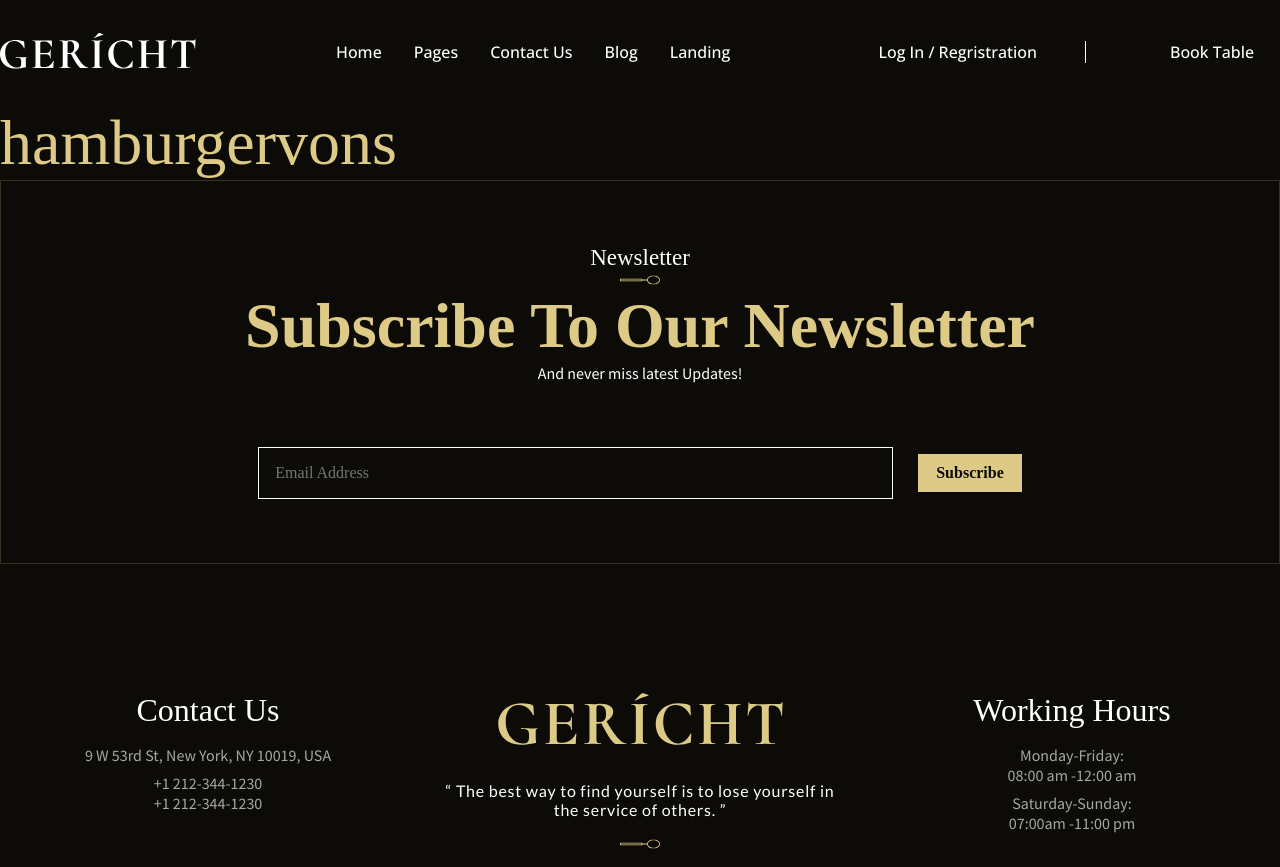
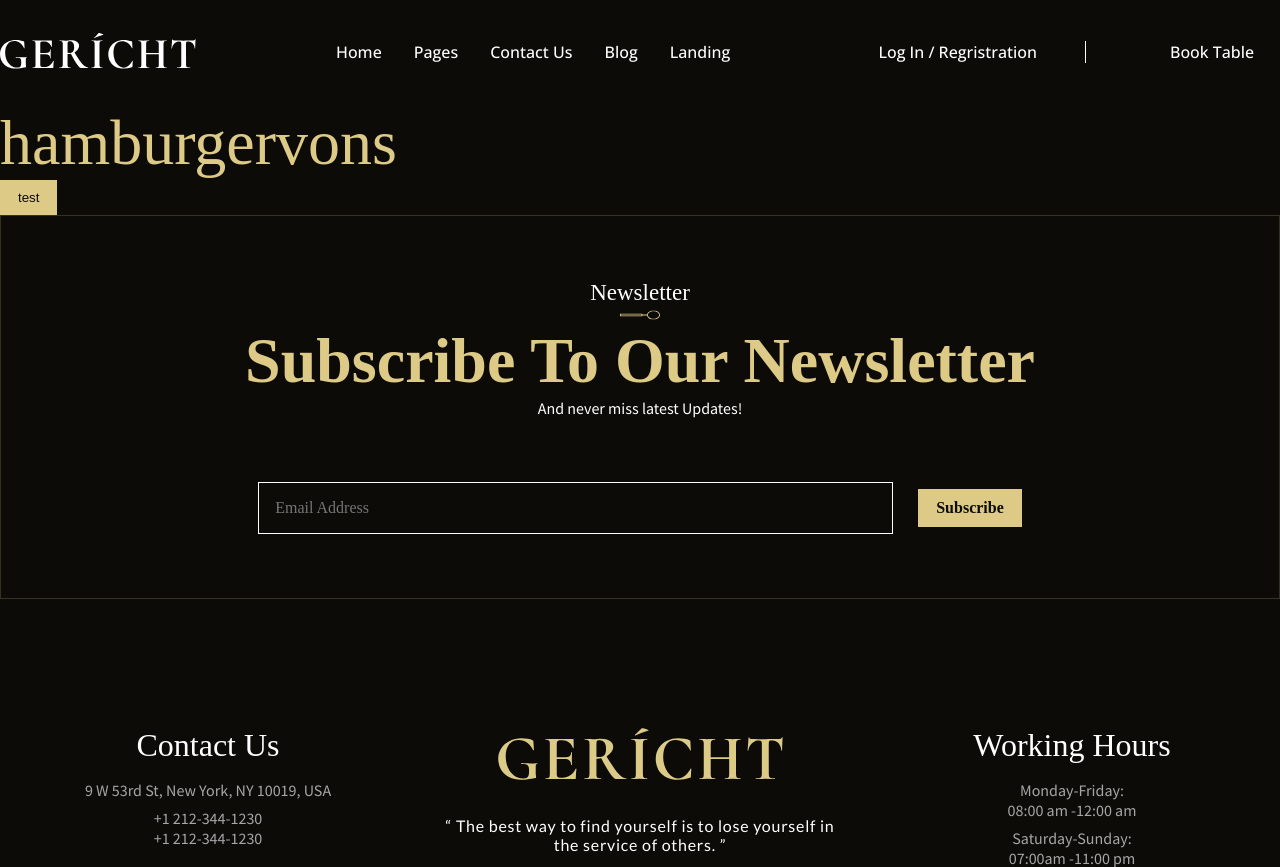
Before and after one commit to irvancolz/gericht-restaurant, a Next.js app: page / in a window 1280 px wide. Shown: the top 867 px of the page. Built offline with nearby package versions, Linux system fonts and the light colour scheme; a web font is replaced by a local one.

Commit message:
add starter to create ripple effect on button

```diff
--- a/components/button/button.style.ts
+++ b/components/button/button.style.ts
@@ -1,5 +1,5 @@
-import { ComponentProps } from "@stitches/react";
-import { styled } from "../../stitches.config";
+import { ComponentProps, keyframes } from "@stitches/react";
+import { styled, css } from "../../stitches.config";
 
 interface ButtonVariantConfig {
   bgCol?: string;
@@ -8,29 +8,56 @@ interface ButtonVariantConfig {
 }
 
 function createButtonColorVariant(props: ButtonVariantConfig) {
-  return ({
+  return {
     color: props.txtCol,
     backgroundColor: props.bgCol,
-  })
+    "&:hover" :{
+      background: "#47a7f5 radial-gradient(circle, transparent 1%, #47a7f5 1%) center/15000%",
+    },
+
+    "&:active" :{
+      bgCol: "#6eb9f7",
+      backgroundSize: "100%",
+      transition: "background 0s",
+    },
+  };
 }
 
-export const ButtonStyles = styled('button',{
+
+export const ButtonStyles = styled("button", {
+  position: "relative",
   borderColor: "transparent",
   outlineColor: "transparent",
   backgroundColor: "transparent",
   cursor: "pointer",
+  overflow: "hidden",
+  backgroundPosition: "center",
+  transition: "background 0.3s .2s",
+
+  // properties to create ripple effect
+
+  "&:hover" :{
+    background: "#47a7f5 radial-gradient(circle, transparent 1%, #47a7f5 1%) center/15000%",
+  },
+
+  "&:active" :{
+    bgCol: "#6eb9f7",
+    backgroundSize: "100%",
+    transition: "background 0s",
+  },
+
 
   variants: {
     variant: {
       primary: createButtonColorVariant({
-        bgCol: '$goldCol1',
-        txtCol: '$textCol',
-        hoverCol: '$goldCol3',
+        bgCol: "$goldCol1",
+        txtCol: "$darkCol1",
+        hoverCol: "$goldCol3",
       }),
       ternary: createButtonColorVariant({
-        bgCol: 'transparent',
-        txtCol: '$textCol',
-      })
+        bgCol: "transparent",
+        txtCol: "$textCol",
+      }),
     },
     padding: {
       sm: {
@@ -40,22 +67,22 @@ export const ButtonStyles = styled('button',{
         padding: "$1 $4",
       },
       lg: {
-        padding: "$1 $5"
+        padding: "$1 $5",
       },
       none: {
         padding: "0",
       },
     },
-    disable :{
-      true:{
-        cursor: 'not-allowed'
-      }
-    }
+    disable: {
+      true: {
+        cursor: "not-allowed",
+      },
+    },
   },
-  defaultVariants:{
+  defaultVariants: {
     padding: "sm",
-    variant: 'primary',
-  }
+    variant: "primary",
+  },
 });
 
 export type ButtonStylesVariants = ComponentProps<typeof ButtonStyles>;
--- a/components/button/index.tsx
+++ b/components/button/index.tsx
@@ -1,30 +1,35 @@
 import { CSS } from "@stitches/react";
-import { forwardRef, ReactNode } from "react";
-import { ButtonStyles, ButtonStylesVariants } from "./button.style";
+import {forwardRef, MouseEvent, ReactNode} from "react";
+import { ButtonStyles, ButtonStylesVariants,} from "./button.style";
 
 interface ButtonProps extends ButtonStylesVariants {
   children?: ReactNode;
   className?: string;
-  css?: CSS,
+  css?: CSS;
+  onClick?: (event: MouseEvent<HTMLButtonElement>) => void;
 }
 
 const buttonClass = "custom-button";
 
-const Button = forwardRef<HTMLButtonElement, ButtonProps>(({className, css, children,...rest}, ref) => {
+const Button = forwardRef<HTMLButtonElement, ButtonProps>(
+  ({ className, children, ...rest }, ref) => {
+
+
     function classes() {
-    return `${buttonClass} ${className ? className : ''}`;
+      return `${buttonClass} ${className ? className : ""}`;
     }
+
     return (
       <ButtonStyles
         ref={ref}
         className={classes()}
-    css={css}
         {...rest}
       >
         {children}
       </ButtonStyles>
     );
-});
+  }
+);
 
 Button.displayName = "Button";
 export default Button;
--- a/pages/index.tsx
+++ b/pages/index.tsx
@@ -4,11 +4,12 @@ import { NextPageWithLayout } from './_app';
 import { Components } from '../components';
 
 const Home: NextPageWithLayout = () => {
-  const {Heading, Section} = Components;
+  const {Heading, Section, Button} = Components;
   return (
     <>
     <Section>
       <Heading>hamburgervons</Heading>
+      <Button>test</Button>
     </Section>
     </>
   )
--- a/stitches.config.ts
+++ b/stitches.config.ts
@@ -21,6 +21,7 @@ export const { styled, getCssText, css } = createStitches({
       grayCol3: "#dcca8733",
       shadowCol: "rgba(0, 0, 0, 0.7)",
       textCol: "white",
+      textTransCol : "rgba(255, 255, 255, 0.7)",
       clear: "transparent",
     },
     fontSizes: {
--- a/ui/foooter form/footerForm.style.ts
+++ b/ui/foooter form/footerForm.style.ts
@@ -36,4 +36,8 @@ export const FormStyles = css({
   justify: "center",
   gap: "$3",
   minWidth: "100%",
+
+  "@bp1" :{
+    fDir: "column",
+  }
 });
```
Lines whose indentation alone changed are shown as unchanged.
